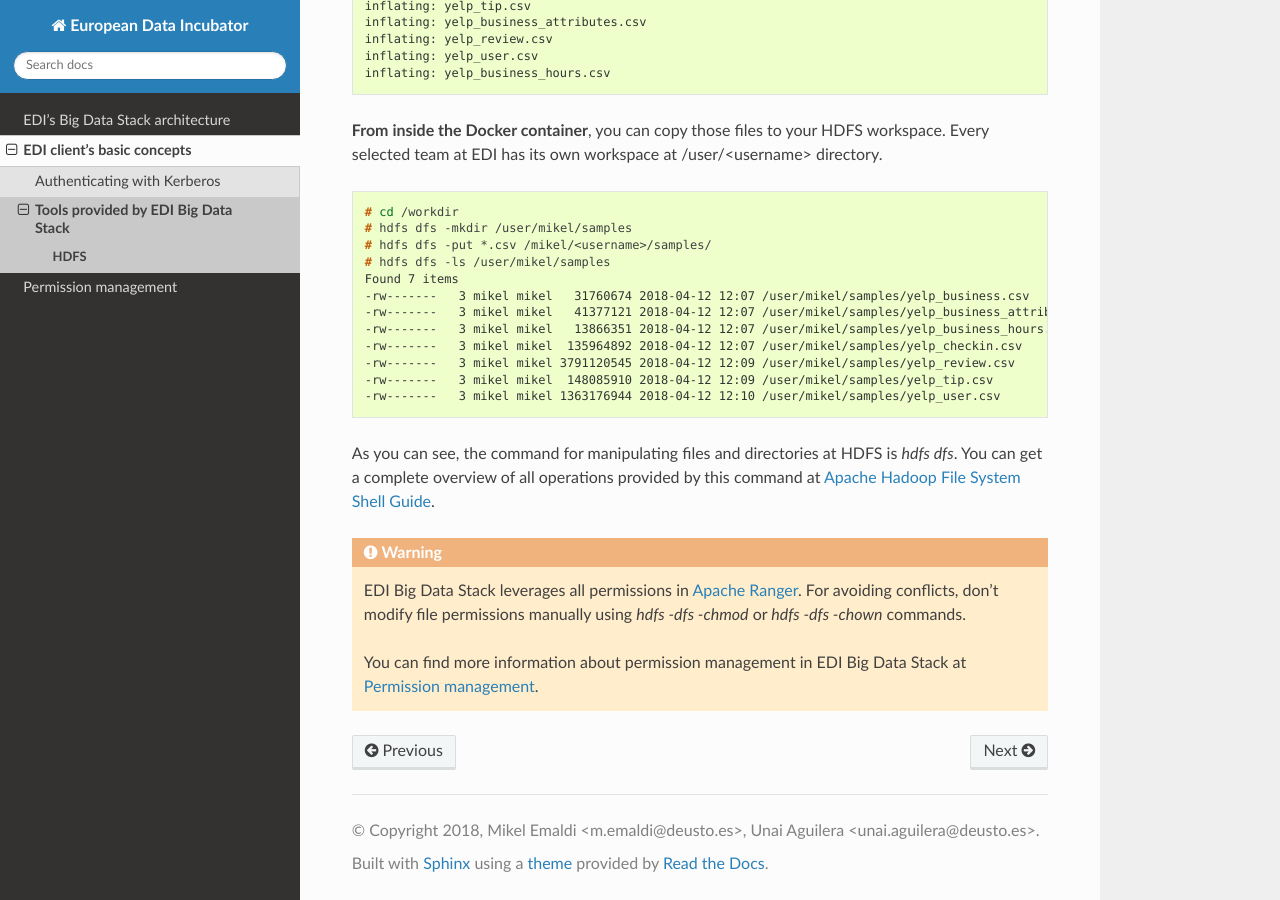
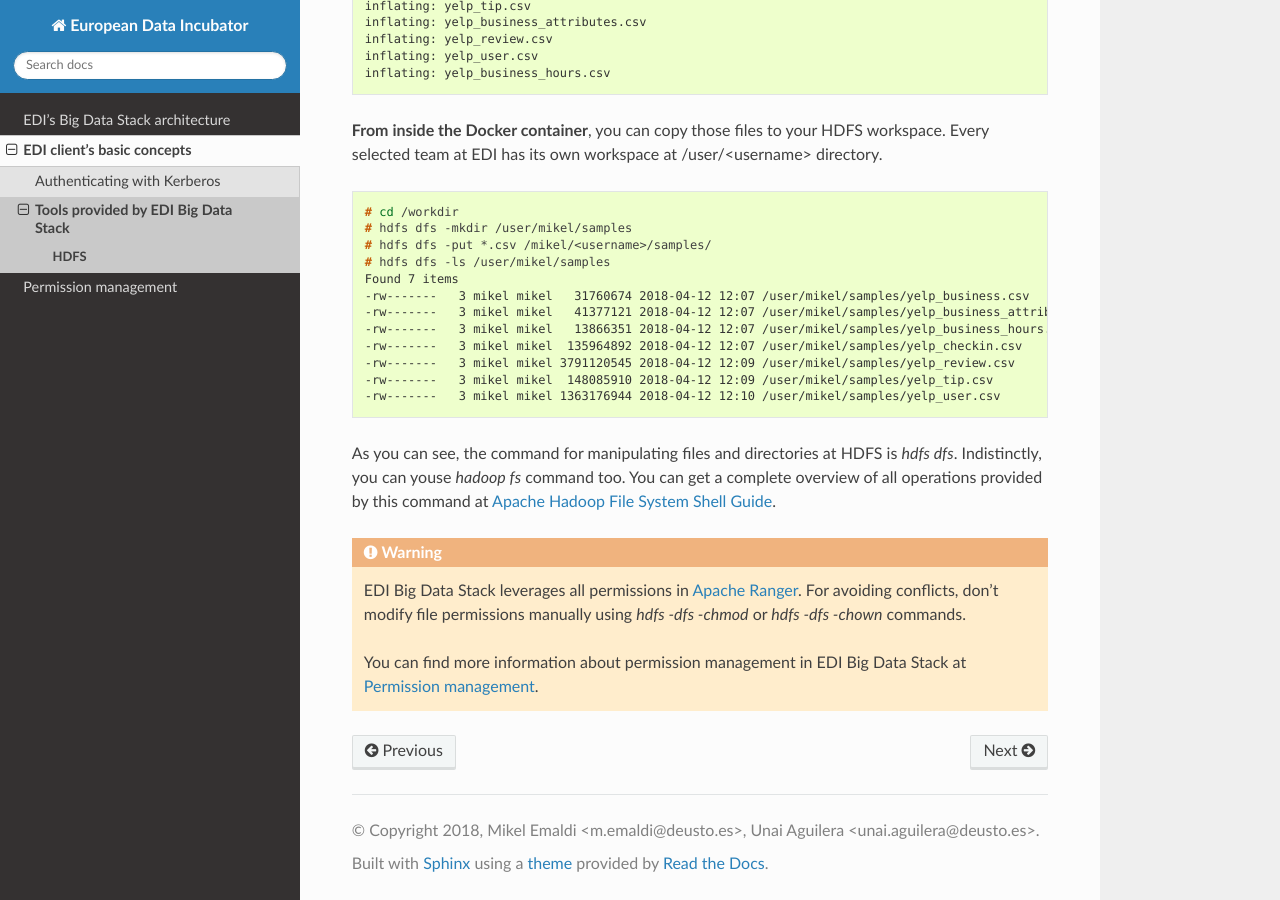
Before and after one commit to edincubator/edi-doc, a Sphinx documentation site: the page built from source/big-data-stack/tools/hdfs.rst, in a window 1280 px wide and 900 px high, scrolled down 593 px. Built offline with Sphinx 7.4.7 and the Read the Docs theme 2.0.0, drawn with Linux system fonts in a browser that asks for light colours.

Commit message:
Adding an aclaration about hdfs dfs command

```diff
--- a/source/big-data-stack/tools/hdfs.rst
+++ b/source/big-data-stack/tools/hdfs.rst
@@ -52,8 +52,9 @@ Every selected team at EDI has its own workspace at /user/<username> directory.
 
 
 As you can see, the command for manipulating files and directories at HDFS is
-`hdfs dfs`. You can get a complete overview of all operations provided by this
-command at `Apache Hadoop File System Shell Guide <https://hadoop.apache.org/docs/r2.7.3/hadoop-project-dist/hadoop-common/FileSystemShell.html>`_.
+`hdfs dfs`. Indistinctly, you can youse `hadoop fs` command too. You can get a
+complete overview of all operations provided by this command at
+`Apache Hadoop File System Shell Guide <https://hadoop.apache.org/docs/r2.7.3/hadoop-project-dist/hadoop-common/FileSystemShell.html>`_.
 
 .. warning::
 
```
